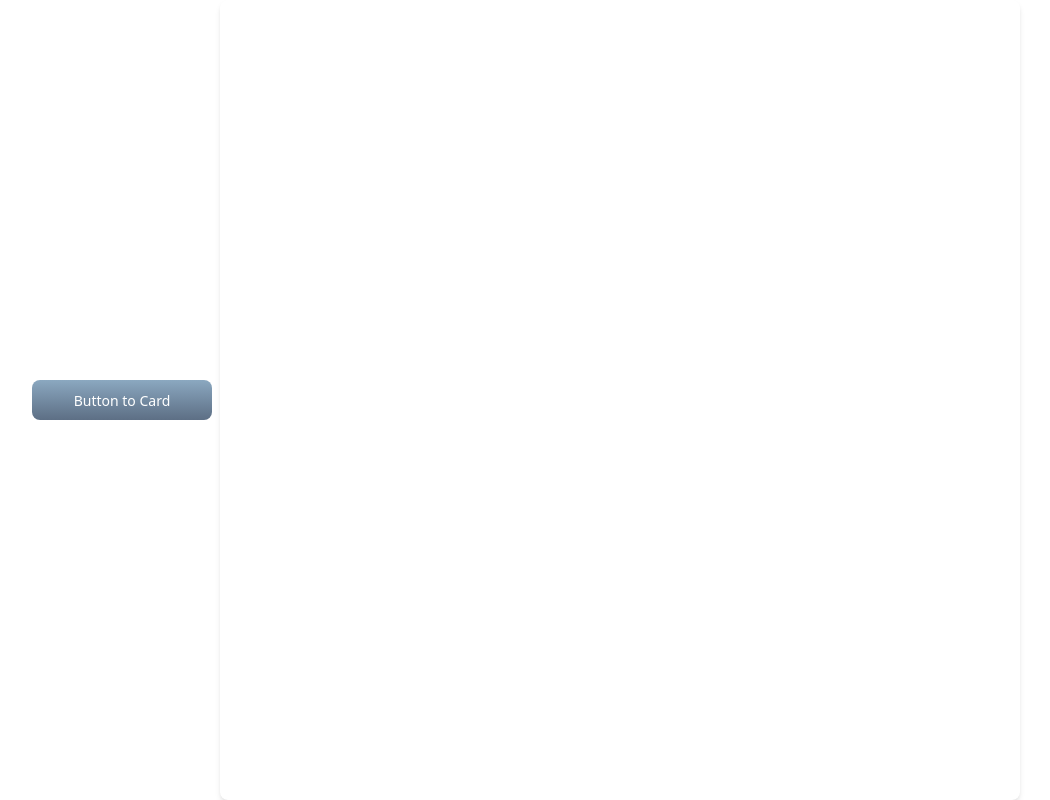
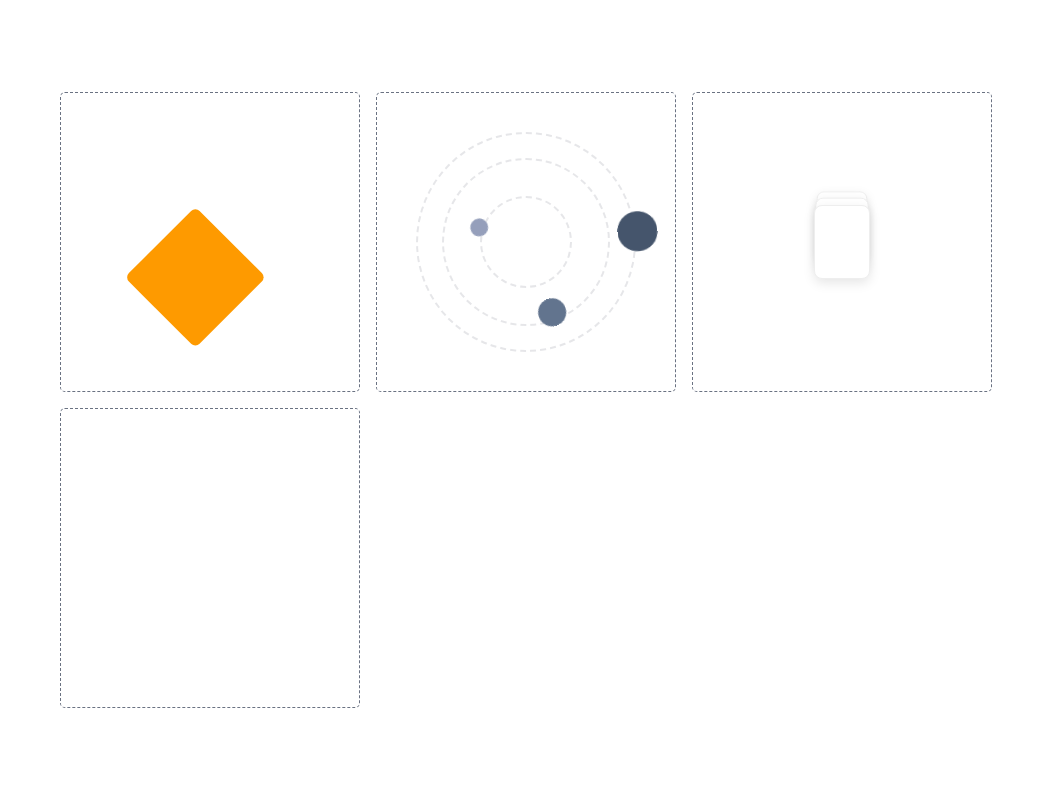
Before and after one commit to jyotiogennavar/motion-animations, a Next.js app: page / in a window 1280 px wide. Shown: the whole page, without its empty margins (114-1164 px from the left). Built offline with nearby package versions, Linux system fonts and the light colour scheme.

Commit message:
Introduce TransformAnimations component and associated styles; update Home page to utilize TransformAnimations while commenting out ButtonToCard for improved code organization.

```diff
--- a/src/app/page.tsx
+++ b/src/app/page.tsx
@@ -13,11 +13,12 @@
 // import Orchestration from "@/components/navigation/navigation";
 // import { CustomCursor } from "@/components/CustomCursor";
 //import { DeliveryButton } from "@/components/carbutton";
-import { ButtonToCard } from "@/components/apple-animations/button-to-card";
+// import { ButtonToCard } from "@/components/apple-animations/button-to-card";
+import { TransformAnimations } from "@/components/transform-animations";
 
 export default function Home() {
   return (
-    <div className="min-h-screen bg-background flex items-center justify-center">
+    <div className="min-h-screen bg-background ">
       {/* <EditCard /> */}
       {/* <AnimateIcon /> */}
       {/* <FormCard /> */}
@@ -31,7 +32,10 @@ export default function Home() {
       {/* <Orchestration /> */}
       {/* <CustomCursor /> */}
       {/* <DeliveryButton /> */}
-      <ButtonToCard />
+      {/* <ButtonToCard /> */}
+      <TransformAnimations />
     </div>
   );
 }
+
+// flex items-center justify-center
--- /dev/null
+++ b/src/components/transform-animations/index.tsx
@@ -0,0 +1,52 @@
+import "./styles.css";
+
+const LENGTH = 3;
+
+export const TransformAnimations = () => {
+  return (
+    <div className="min-h-screen bg-background flex items-center justify-center">
+      <div className="grid grid-cols-3 gap-4">
+        <div className="w-[300px] h-[300px] border border-dashed border-gray-500 rounded-[5px] flex items-center justify-center relative">
+          {/* box 1 */}
+          <div className="w-[100px] h-[100px] bg-amber-500 rounded-sm rotate-45 origin-left relative">
+            {/* <div className="w-[10px] h-[10px] bg-amber-200 rounded-full absolute -top-1 left-1/2 -translate-x-1/2 z-10"/> */}
+          </div>
+        </div>
+        {/* box 2 */}
+        <div className="w-[300px] h-[300px] border border-dashed border-gray-500 rounded-[5px] flex items-center justify-center">
+          <div className="orbits">
+            <div className="orbit-ring orbit-ring-1"></div>
+            <div className="orbit-ring orbit-ring-2"></div>
+            <div className="orbit-ring orbit-ring-3"></div>
+            {/* <div className="orbit-ring orbit-ring-4"></div> */}
+
+            {/* <div className="sun"></div> */}
+
+            {/* Planets on different orbits */}
+            <div className="orbit orbit-1">
+              <div className="planet planet-sm bg-slate-400"></div>
+            </div>
+            <div className="orbit orbit-2">
+              <div className="planet planet-md bg-slate-500"></div>
+            </div>
+            <div className="orbit orbit-4">
+              <div className="planet planet-lg bg-slate-600"></div>
+            </div>
+          </div>
+        </div>
+        <div className="w-[300px] h-[300px] border border-dashed border-gray-500 rounded-[5px] flex items-center justify-center">
+          <div className="grid">
+            {new Array(LENGTH).fill(0).map((_, i) => (
+              <div
+                className="card"
+                key={i}
+                style={{ "--index": LENGTH - 1 - i }}
+              />
+            ))}
+          </div>
+        </div>
+        <div className="w-[300px] h-[300px] border border-dashed border-gray-500 rounded-[5px] flex items-center justify-center"></div>
+      </div>
+    </div>
+  );
+};
--- /dev/null
+++ b/src/components/transform-animations/styles.css
@@ -0,0 +1,117 @@
+/* Orbit demo for box 2 */
+/* Container sets the visualization bounds and relative positioning */
+.orbits {
+  position: relative;
+  width: 220px;
+  height: 220px;
+}
+/* Dashed guide rings; non-equidistant via varying inset values */
+.orbits .orbit-ring {
+  position: absolute;
+  inset: 0;
+  border: 2px dashed #e0e1e4;
+  border-radius: 9999px;
+  opacity: 0.8;
+}
+.orbits .orbit-ring-2 {
+  inset: 26px;
+}
+.orbits .orbit-ring-3 {
+  inset: 64px;
+}
+.orbits .orbit-ring-4 {
+  inset: 96px;
+}
+
+/* Central sun */
+.orbits .sun {
+  position: absolute;
+  left: 50%;
+  top: 50%;
+  width: 46px;
+  height: 46px;
+  background: #2b2b2e;
+  border-radius: 9999px;
+  transform: translate(-50%, -50%);
+}
+
+/* Invisible orbit tracks rotated to move planets around the center */
+.orbit {
+  position: absolute;
+  left: 50%;
+  top: 50%;
+  transform: translate(-50%, -50%);
+  transform-origin: center;
+}
+/* Longer duration for outer tracks for a sense of scale */
+.orbit-1 {
+  width: 92px;
+  height: 96px;
+  animation: spin-slow 10s linear infinite;
+}
+.orbit-2 {
+  width: 168px;
+  height: 148px;
+  animation: spin-slow 18s linear infinite;
+}
+.orbit-4 {
+  width: 224px;
+  height: 224px;
+  animation: spin-slow 34s linear infinite;
+}
+
+/* Planet starts at top of orbit; horizontally centered */
+.planet {
+  position: absolute;
+  border-radius: 9999px;
+  left: 50%;
+  top: 0;
+  transform: translateX(-50%);
+}
+/* Offset by half of planet size so it straddles ring center-line */
+.planet-sm {
+  width: 18px;
+  height: 18px;
+  filter: hue-rotate(10deg);
+  top: -10px;
+}
+.planet-md {
+  width: 28px;
+  height: 28px;
+  top: -15px;
+}
+.planet-lg {
+  width: 40px;
+  height: 40px;
+  top: -20px;
+}
+
+/* Rotate orbits around center; transform-based for performance */
+@keyframes spin-slow {
+  to {
+    transform: translate(-50%, -50%) rotate(360deg);
+  }
+}
+
+/* Respect reduced motion preferences by disabling animation */
+@media (prefers-reduced-motion: reduce) {
+  .orbit {
+    animation: none;
+  }
+}
+
+/* box 3 - card stack */
+.card {
+  width: 56px;
+  height: 74px;
+  box-shadow: 0 4px 12px #0000001a;
+  border: 1px solid #eeeeee;
+  background: white;
+  border-radius: 8px;
+  grid-area: 1 / 1;
+
+  --scale-increment: 0.05;
+  --translate-increment: -13%;
+  transform: scale(calc(1 - var(--index) * var(--scale-increment)))
+    translateY(calc(var(--index) * var(--translate-increment)));
+}
```
